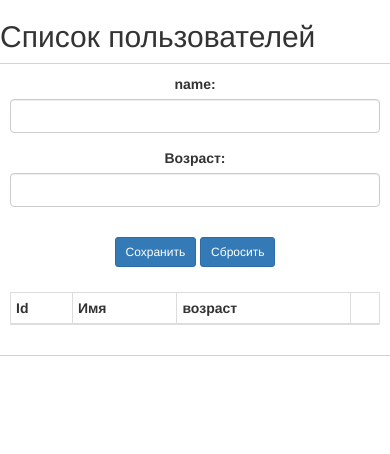
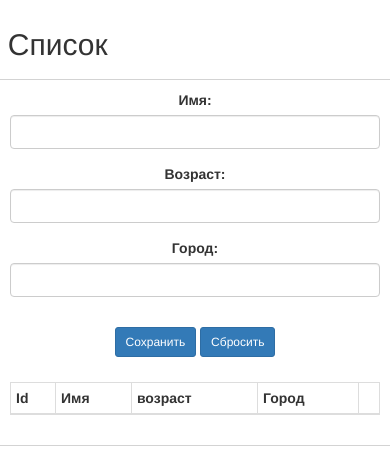
Before and after one commit to anyalebedenko/database, a website: page public/index.html in a window 390 px wide. Drawn offline with nearby package versions, Linux system fonts and the light colour scheme; files that its build step writes are made by us from their sources; no server answers.

Commit message:
Initial commit

```diff
--- a/public/index.html
+++ b/public/index.html
@@ -1,25 +1,49 @@
 <!DOCTYPE html>
 <html>
 <head>
-    <meta http-equiv="content-type" content="text/html;charset=utf-8" /> <link rel="stylesheet" href="main.css" type="text/css" />
+    <meta http-equiv="content-type" content="html;charset=utf-8" /> <link rel="stylesheet" href="main.css" type="text/css" />
     <meta charset="utf-8" />
     <meta name="viewport" content="width=device-width" />
     <title>Список пользователей</title>
     <link href="https://maxcdn.bootstrapcdn.com/bootstrap/3.3.7/css/bootstrap.min.css" rel="stylesheet" />
     <script src="https://code.jquery.com/jquery-2.2.4.min.js"></script>
 </head>
+<style type="text/css">
+    .post{
+    grid-column: 1/span 3;
+    border-top: 1px solid lightgray;
+    border-bottom: 1px solid lightgray;
+}
+.post{
+    display: grid;
+    grid-template-columns: 30% auto;
+    grid-template-rows: 100%;
+    padding: 10px;
+    grid-gap: 10px;
+}
+@media screen and (max-width: 1000px){
+    .post{
+        grid-template-columns: 100%;
+        grid-template-rows: auto auto;
+    }
+}
+    </style>
 <body>
-<h2>Список пользователей</h2>
-<div class="post" align="center">
+<h2 style="padding: 2%">Список</h2>
+    <div class="post" align="center">
 <form name="userForm">
     <input type="hidden" name="id" value="0" />
     <div class="form-group">
-        <label for="name">name:</label>
+        <label for="name">Имя:</label>
         <input class="form-control" name="name" />
     </div>
     <div class="form-group">
         <label for="age">Возраст:</label>
         <input class="form-control" name="age" />
+    </div>
+    <div class="form-group">
+        <label for="city">Город:</label>
+        <input class="form-control" name="city" />
     </div>
     <div class="panel-body">
         <button type="submit" class="btn btn-sm btn-primary">Сохранить</button>
@@ -27,11 +51,12 @@
     </div>
 </form>
 <table class="table table-condensed table-striped table-bordered">
-    <thead><tr><th>Id</th><th>Имя</th><th>возраст</th><th></th></tr></thead>
+    <thead><tr><th>Id</th><th>Имя</th><th>возраст</th><th>Город</th><th></th></tr></thead>
     <tbody>
     </tbody>
 </table>
 </div>
+
 <script>
     // Получение всех пользователей
     function GetUsers() {
@@ -60,18 +85,20 @@
                 form.elements["id"].value = user._id;
                 form.elements["name"].value = user.name;
                 form.elements["age"].value = user.age;
+                form.elements["city"].value = user.city;
             }
         });
     }
     // Добавление пользователя
-    function CreateUser(userName, userAge) {
+    function CreateUser(userName, userAge, userCity) {
         $.ajax({
             url: "api/users",
             contentType: "application/json",
             method: "POST",
             data: JSON.stringify({
                 name: userName,
-                age: userAge
+                age: userAge,
+                city: userCity
             }),
             success: function (user) {
                 reset();
@@ -80,7 +107,7 @@
         })
     }
     // Изменение пользователя
-    function EditUser(userId, userName, userAge) {
+    function EditUser(userId, userName, userAge, userCity) {
         $.ajax({
             url: "api/users",
             contentType: "application/json",
@@ -88,7 +115,8 @@
             data: JSON.stringify({
                 id: userId,
                 name: userName,
-                age: userAge
+                age: userAge,
+                city: userCity
             }),
             success: function (user) {
                 reset();
@@ -121,6 +149,7 @@
     var row = function (user) {
         return "<tr data-rowid='" + user._id + "'><td>" + user._id + "</td>" +
             "<td>" + user.name + "</td> <td>" + user.age + "</td>" +
+            "<td>" + user.city +"</td>"+
             "<td><a class='editLink' data-id='" + user._id + "'>Изменить</a> | " +
             "<a class='removeLink' data-id='" + user._id + "'>Удалить</a></td></tr>";
     }
@@ -137,10 +166,11 @@
         var id = this.elements["id"].value;
         var name = this.elements["name"].value;
         var age = this.elements["age"].value;
+        var city = this.elements["city"].value;
         if (id == 0)
-            CreateUser(name, age);
+            CreateUser(name, age, city);
         else
-            EditUser(id, name, age);
+            EditUser(id, name, age,city);
     });
 
     // нажимаем на ссылку Изменить
```
Also changed, not shown: app.js (+5 -3 lines), index.html (+16 -7 lines), .travis.yml, firebase.json (added), 2 other files.
